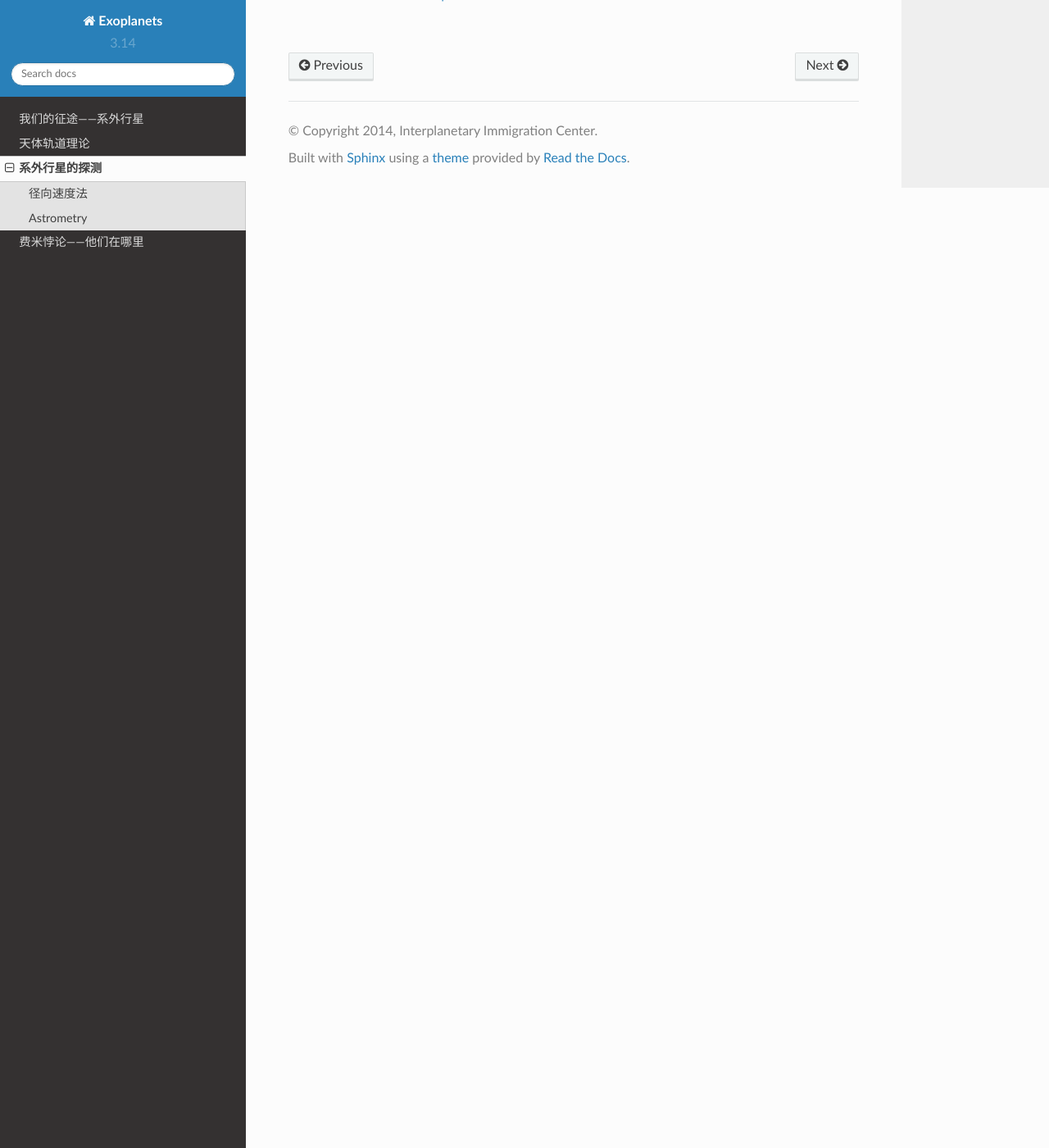
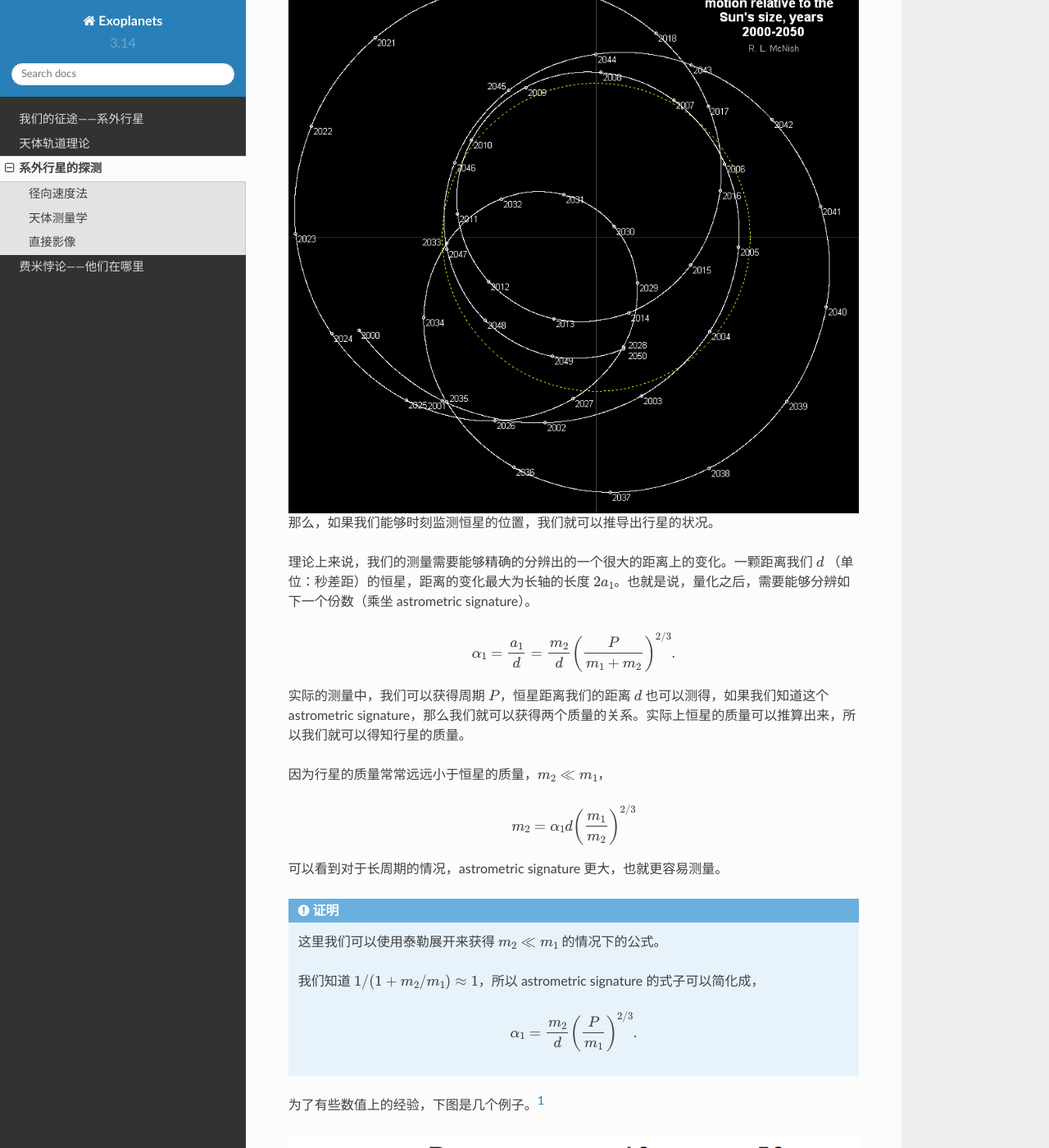
Before and after one commit to InterImm/exoplanets, a Sphinx documentation site: the page built from docs/detection.rst, in a window 1280 px wide and 1400 px high, scrolled down 2691 px. Shown: the whole window at 82% size. Built offline with Sphinx 7.4.7 and the Read the Docs theme 2.0.0, drawn with Linux system fonts in a browser that asks for light colours; a script that is not in the unit is left out; some of the changed text lies outside the part shown.

Commit message:
roll back to remove the file exceeds 100M then ammend

```diff
--- a/docs/detection.rst
+++ b/docs/detection.rst
@@ -45,10 +45,11 @@
 下面的问题是，这些径向运动都这么小，我们如何探测恒星的这种径向运动呢？
 
 
-.. figure:: assets/radialVelocityDect.png
+.. figure:: assets/detection/raidalSpectrumESO1035g.gif
    :align: center
 
-   （需要更换原版）
+   恒星的运动带来的光谱变化。视频：`raidalSpectrumESO1035g.m4v <assets/detection/raidalSpectrumESO1035g.m4v>`_ 。来源：`The radial velocity method for finding exoplanets | ESO <http://www.eso.org/public/usa/videos/eso1035g/>`_
+
 
 HARPS 的光谱测量可以达到 1 m/s 的径向速度测量精度。而这要求仪器能够测量 15 纳米的波长变化，或者说要去能够测量 1/1000 的 CCD 上的单像素上的变化。这样也就需要我们把仪器的温度降低到足够低，使得热涨落降低到不影响我们测量的程度。
 
@@ -60,11 +61,91 @@ HARPS 的光谱测量可以达到 1 m/s 的径向速度测量精度。而这要
 
 
 
-Astrometry
+天体测量学
 --------------
 
 
+天体测量学（Astrometry）是测量天体位置的一个天文学分支。我们之前看到过我们的太阳其实一直在变动位置。
+
+.. image:: assets/detection/Solar_System_Barycenter_2000-2050.png
+   :align: center
+
+那么，如果我们能够时刻监测恒星的位置，我们就可以推导出行星的状况。
+
+理论上来说，我们的测量需要能够精确的分辨出的一个很大的距离上的变化。一颗距离我们 :math:`d` （单位：秒差距）的恒星，距离的变化最大为长轴的长度 :math:`2a_1`。也就是说，量化之后，需要能够分辨如下一个份数（乘坐 astrometric signature）。
+
+.. math::
+   \alpha_1 = \frac{a_1}{d} = \frac{m_2}{d}\left(\frac{P}{m_1+m_2}\right)^{2/3}.
+
+
+实际的测量中，我们可以获得周期 :math:`P`，恒星距离我们的距离 :math:`d` 也可以测得，如果我们知道这个 astrometric signature，那么我们就可以获得两个质量的关系。实际上恒星的质量可以推算出来，所以我们就可以得知行星的质量。
+
+因为行星的质量常常远远小于恒星的质量，:math:`m_2\ll m_1`，
+
+.. math::
+   m_2 = \alpha_1 d \left(\frac{m_1}{m_2}\right)^{2/3}
+
+可以看到对于长周期的情况，astrometric signature 更大，也就更容易测量。
+
+
+.. admonition:: 证明
+   :class: note
+
+   这里我们可以使用泰勒展开来获得 :math:`m_2\ll m_1` 的情况下的公式。
+
+   我们知道 :math:`1/(1+m_2/m_1)\approx 1`，所以 astrometric signature 的式子可以简化成，
+
+   .. math::
+      \alpha_1 = \frac{m_2}{d} \left(\frac{P}{m_1}\right)^{2/3}.
 
 
 
-.. [1] .. [2] 来自 `Coursera 的 The Diversities of Exoplanets <https://class.coursera.org/extrasolarplanets-001>`_
+为了有些数值上的经验，下图是几个例子。[1]_
+
+.. image:: assets/detection/astrometrySolar.png
+   :align: center
+
+
+天体测量学方法的问题是，我们需要测量非常非常小的角度。而且，越远的恒星，astrometric signature 就越小，越难测量，所以这是一种跟恒星距离有关的测量方法。但是这种方法的特点是，对于长周期的情况，这种方法会越准确，越容易测量。恰好跟径向速度方法构成互补。
+
+
+
+.. figure:: assets/detection/Gaia_spacecraft.jpg
+   :align: center
+
+   来源：Wikipedia `File:Gaia spacecraft.jpg <https://en.wikipedia.org/wiki/File:Gaia_spacecraft.jpg>`_
+
+ESA 发射了 `GAIA 卫星 <http://www.esa.int/spaceinvideos/Videos/2013/12/Inside_Gaia_s_billion-pixel_camera>`_ ，用来精确测量距离并且探测巨行星。以下视频来自 `ESA <http://www.esa.int/spaceinvideos/Videos/2013/12/Inside_Gaia_s_billion-pixel_camera>`_ .
+
+.. raw:: html
+
+   <iframe src="http://www.esa.int/spaceinvideos/content/view/embedjw/424168" width="640" height="360" frameborder="0"></iframe>
+
+
+
+直接影像
+----------------
+
+
+.. figure:: assets/detection/directImaging.jpg
+   :align: center
+
+   直接影像法。来源：Wikipedia `File:444226main exoplanet20100414-a-full.jpg <https://zh.wikipedia.org/wiki/File:444226main_exoplanet20100414-a-full.jpg>`_
+
+
+
+由于行星反射的光子太少，加上恒星的掩盖，直接拍摄行星的影像非常困难。然而通过一些技术手段，这是可以做到的，而且这种方法的优点也很显著。
+
+相比于之前的天体测量学方法，这种方法需要测量的角度就不需要那么小了，因为我们现在是在测量行星的轨道，而不是恒星的。
+
+然而，想要直接看到行星，我们需要一个大口径的望远镜，而大口径的望远镜受到大气扰动的影响就越大。解决这个问题的方式是使用 adaptive optics. 下面来自 `ESO <http://www.eso.org/public/videos/adaptiveopticsandmask/>`_ 的视频清楚的展示了大气扰动的问题和自适应光学方法的效果。
+
+
+
+.. raw:: html
+
+   <div id='flashplayer'>Loading player...</div><script type='text/javascript' src='http://www.eso.org/public/archives/djangoplicity/shadowbox3/libraries/mediaplayer5/jwplayer.js'></script><script type='text/javascript'>var sdfile = 'http://www.eso.org/public/archives/videos/medium_flash/adaptiveopticsandmask.flv';var imagefile = 'http://www.eso.org/public/archives/videos/videoframe/adaptiveopticsandmask.jpg';var flashsrc = 'http://www.eso.org/public/archives/djangoplicity/shadowbox3/libraries/mediaplayer5/player.swf';var sharelink = 'http://www.eso.org/public/videos/adaptiveopticsandmask/';var sharecode = '';var gaid = 'UA-1965004-1';var ipadfile = 'http://www.eso.org/public/archives/videos/medium_podcast/adaptiveopticsandmask.m4v';var mobilefile = 'http://www.eso.org/public/archives/videos/medium_podcast/adaptiveopticsandmask.m4v';var hdfile = 'http://www.eso.org/public/archives/videos/hd_and_apple/adaptiveopticsandmask.m4v';;</script><script type='text/javascript' src='http://www.eso.org/public/archives/djangoplicity/js/videoembed.js'></script>
+
+
+
+.. [1] 来自 `Coursera 的 The Diversities of Exoplanets <https://class.coursera.org/extrasolarplanets-001>`_
--- a/docs/index.rst
+++ b/docs/index.rst
@@ -7,6 +7,10 @@
 系外行星
 ======================================
 
+.. figure:: _static/images/Planets_everywhere_(artist’s_impression).jpg
+   :align: center
+
+   来源：Wikipedia `File:Planets everywhere (artist’s impression).jpg <https://en.wikipedia.org/wiki/File:Planets_everywhere_(artist%E2%80%99s_impression).jpg>`_
 
 本文档由 `星际移民中心 <http://interimm.github.io/>`_ 维护。
 
```
Also changed, not shown: other parts of docs/detection.rst (+2 -2 lines), docs/orbits.rst (+8 -3 lines), docs/_static/images/Planets_everywhere_(artist’s_impression).jpg (added), docs/assets/detection/Gaia_spacecraft.jpg (added), docs/assets/detection/Solar_System_Barycenter_2000-2050.png (added), docs/assets/detection/Solar_system_barycenter.svg (added), docs/assets/detection/Solar_system_barycenter_pl.png (added), docs/assets/detection/astrometrySolar.png (added), docs/assets/detection/directImaging.jpg (added), docs/assets/detection/radialVelocityDect.png (renamed from docs/assets/radialVelocityDect.png), docs/assets/detection/radialVelocitySolar.png (renamed from docs/assets/radialVelocitySolar.png), docs/assets/detection/tiltedOrbitPlane.png (renamed from docs/assets/tiltedOrbitPlane.png), docs/assets/sunMove.png (deleted), 3 other files.
